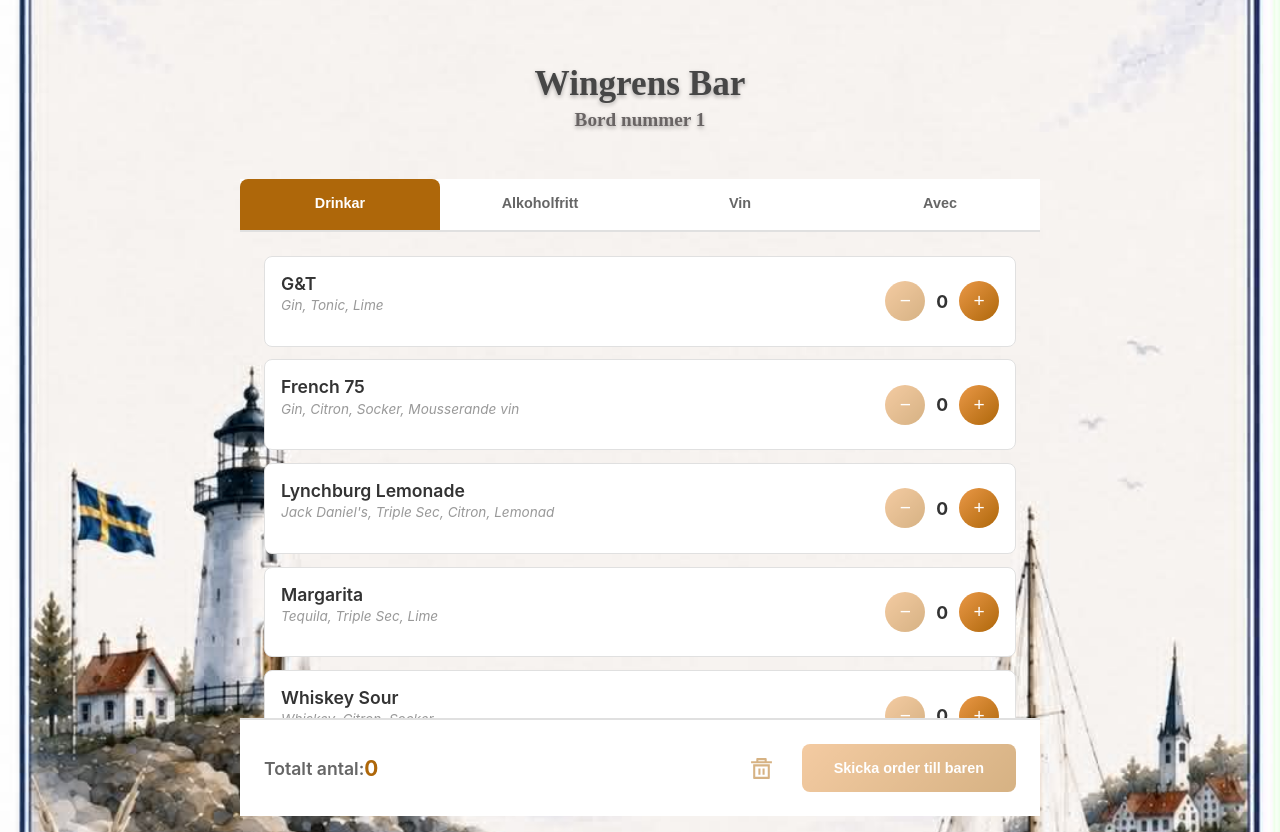
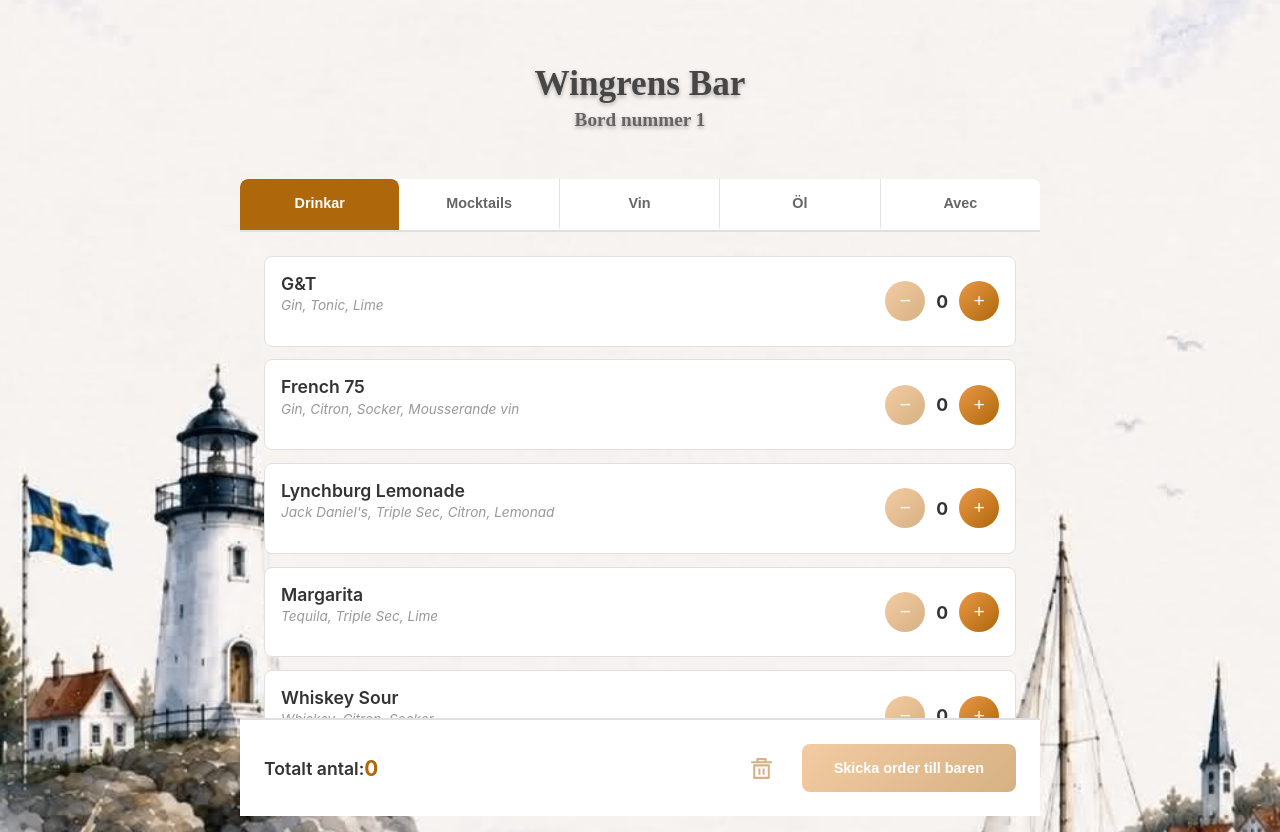
Before and after one commit to KiwiComp/wedding-guests, a React (Create React App) app: page /#/table/1 in a window 1280 px wide. Built offline with nearby package versions, Linux system fonts and the light colour scheme; no server answers.

Commit message:
Made some minor fixes to design and layout. Added the two beer alternatives.

```diff
--- a/src/components/TableOrder/Footer/TableOrderFooter.css
+++ b/src/components/TableOrder/Footer/TableOrderFooter.css
@@ -2,7 +2,6 @@
   padding: 0.75rem;
   border-top: 2px solid var(--border-color);
   background: var(--bg-primary);
-  border-radius: 0;
   display: flex;
   flex-direction: column;
   gap: 0.6rem;
@@ -16,7 +15,7 @@
 }
 
 .total-label {
-  color: var(--text-secondary);
+  color: var(--text-dark);
   font-weight: 600;
 }
 
--- a/src/components/TableOrder/TableOrderPage.css
+++ b/src/components/TableOrder/TableOrderPage.css
@@ -4,7 +4,7 @@
   align-items: flex-start;
   min-height: 100vh;
   min-height: 100dvh;
-  background: url('../../assets/images/archipelago_1.jpeg') center/cover no-repeat;
+  background: url('../../assets/images/archipelago_3.jpeg') center/cover no-repeat;
   padding: 0.5rem;
 }
 
--- a/src/components/TableOrder/Tabs/TableOrderTabs.css
+++ b/src/components/TableOrder/Tabs/TableOrderTabs.css
@@ -5,6 +5,7 @@
   background: var(--bg-primary);
   border-bottom: 2px solid var(--border-color);
   overflow-x: auto;
+  border-radius: 8px 8px 0px 0px;
 }
 
 .tab-button {
@@ -22,6 +23,14 @@
   min-width: fit-content;
 }
 
+.tab-button:not(:last-child) {
+  border-right: 1px solid #e3e3e3;
+}
+
+.tab-button:has(+ .active) {
+  border-right: none;
+}
+
 .tab-button:hover {
   background: rgba(255, 255, 255, 0.5);
 }
@@ -31,6 +40,7 @@
   border-bottom-color: var(--accent-warm);
   background: var(--accent-warm);
   border-radius: 8px 8px 0 0;
+  border-right: none;
 }
 
 @media (min-width: 601px) {
--- a/src/constants/drinks.js
+++ b/src/constants/drinks.js
@@ -75,8 +75,20 @@ const DRINKS = {
     },
     {
       id: 'wine-4',
-      name: 'Mousserance Vin',
+      name: 'Mousserande Vin',
       category: 'Wine',
+    },
+  ],
+  BEER: [
+    {
+      id: 'beer-1',
+      name: 'Peroni',
+      category: 'Beer',
+    },
+    {
+      id: 'beer-2',
+      name: 'Peroni alkoholfri',
+      category: 'Beer',
     },
   ],
   DIGESTIF: [
@@ -113,6 +125,7 @@ export const getAllDrinks = () => {
     ...DRINKS.ALCOHOLIC,
     ...DRINKS.NON_ALCOHOLIC,
     ...DRINKS.WINE,
+    ...DRINKS.BEER,
     ...DRINKS.DIGESTIF,
   ];
 };
@@ -120,8 +133,9 @@ export const getAllDrinks = () => {
 export const getDrinksByCategory = () => {
   return {
     'Drinkar': DRINKS.ALCOHOLIC,
-    'Alkoholfritt': DRINKS.NON_ALCOHOLIC,
+    'Mocktails': DRINKS.NON_ALCOHOLIC,
     'Vin': DRINKS.WINE,
+    'Öl': DRINKS.BEER,
     'Avec': DRINKS.DIGESTIF,
   };
 };
```
Also changed, not shown: src/assets/images/archipelago_3.jpeg (added).
